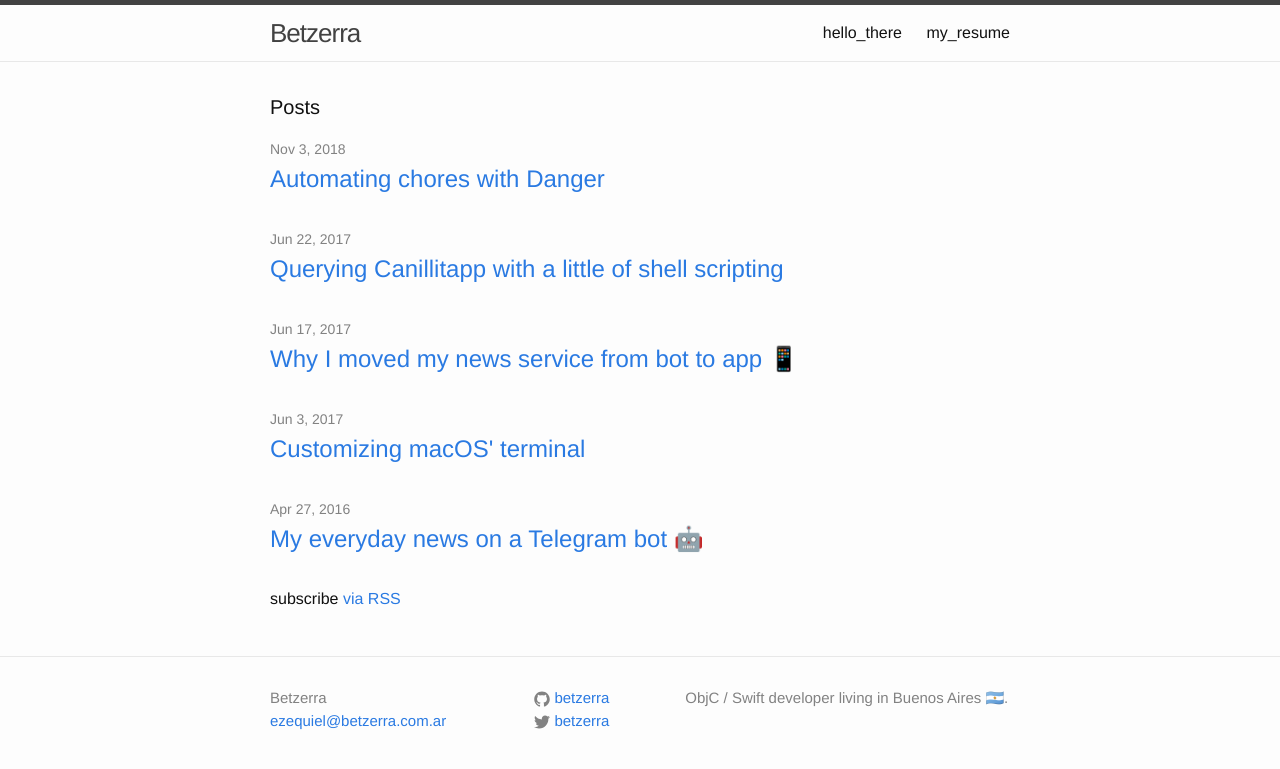
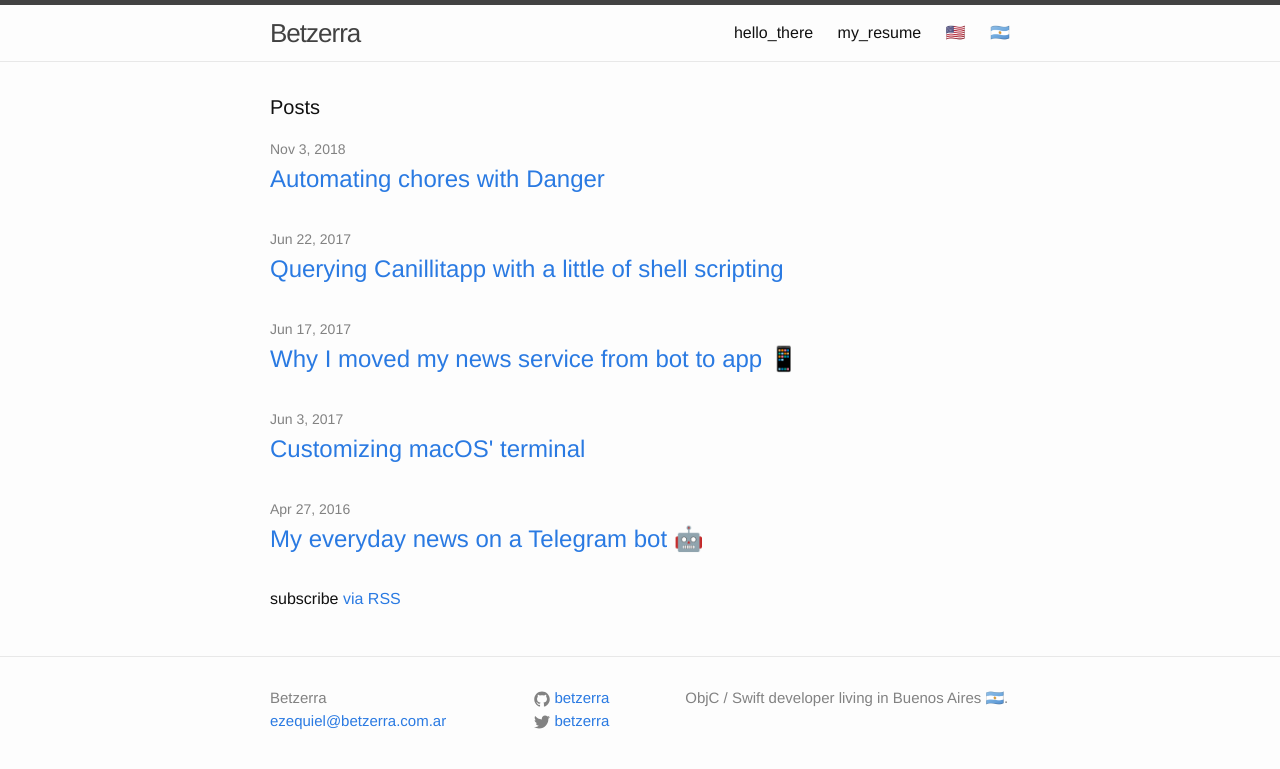
Before and after one commit to betzerra/betzerra.github.io, a Jekyll site: the page built from index.html, in a window 1280 px wide. Shown: the top 769 px of the page. Built offline with Jekyll 4.4.1, drawn with Linux system fonts in a browser that asks for light colours.

Commit message:
feat: updated header with flags yay

```diff
--- a/_includes/header.html
+++ b/_includes/header.html
@@ -19,6 +19,8 @@
           <a class="page-link" href="{{ my_page.url | prepend: site.baseurl }}">{{ my_page.title }}</a>
           {% endif %}
         {% endfor %}
+        <a class="page-link" href="{{ site.baseurl }}/index.html">🇺🇸</a>
+        <a class="page-link" href="{{ site.baseulr }}/es">🇦🇷</a>
       </div>
     </nav>
 
```
